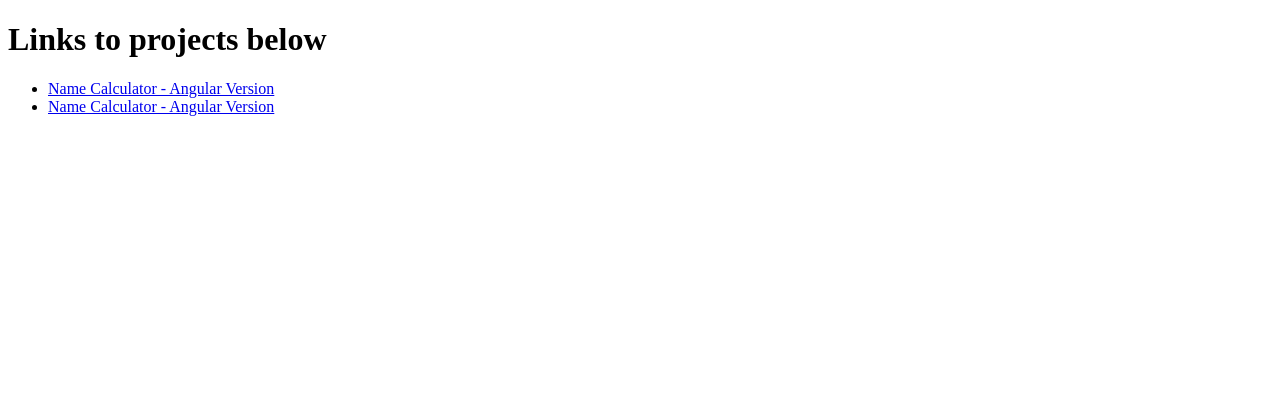
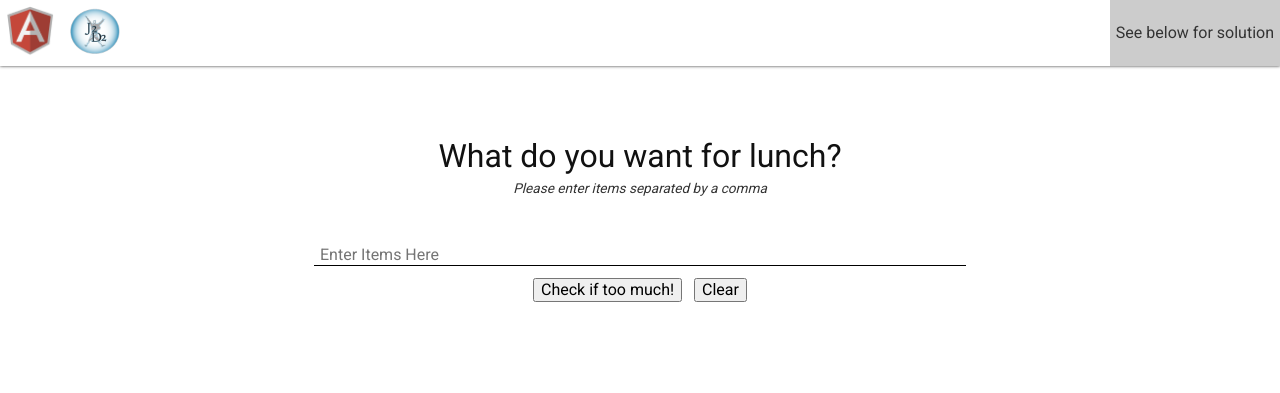
Before and after one commit to J2D2Development/coursera-angular, a website: page index.html in a window 1280 px wide. Drawn offline with nearby package versions, Linux system fonts and the light colour scheme.

Commit message:
First pass- assignment one

```diff
--- a/app.js
+++ b/app.js
@@ -2,7 +2,29 @@
     'use strict';
 
     angular.module('myApp', [])
-        .controller('MainController', function($scope) {
-            $scope.name = "Joseph";
-        });
+        .controller('LunchCheckController', LunchCheckController);
+
+        LunchCheckController.$inject = ['$scope'];
+
+        function LunchCheckController($scope) {
+            $scope.lunchItems = '';
+            $scope.message = '';
+
+            $scope.checkLunchItems = function() {
+                var trimmed = $scope.lunchItems.trim();
+
+                if(trimmed.length === 0) {
+                    $scope.message = 'Please enter data first.';
+                } else if(trimmed.split(',').length <= 3) {
+                    $scope.message = 'Enjoy!';
+                } else {
+                    $scope.message = 'Too much!';
+                }
+            }
+
+            $scope.clearLunchItems = function() {
+                $scope.lunchItems = '';
+                $scope.message = '';
+            }
+        }
 })();
--- a/index.html
+++ b/index.html
@@ -1,23 +1,33 @@
 <!DOCTYPE html>
 <html ng-app="myApp">
 <head>
-    <title>Angular | Coursera</title>
+    <title>Angular - Coursera | Module 1</title>
+    <link rel="stylesheet" type="text/css" href="https://cdnjs.cloudflare.com/ajax/libs/normalize/4.2.0/normalize.min.css">
+    <link rel="stylesheet" type="text/css" href="/static/css/main.css">
+    <link href="https://fonts.googleapis.com/css?family=Roboto" rel="stylesheet">
 </head>
 <body>
-    <h1>Links to projects below</h1>
-    <div ng-controller="MainController">
+    <nav>
+        <div class="logo">
+            <img src="static/img/AngularJS-Shield-small.png" alt="Angular Shield" />
+            <img src="static/img/j2d2MainLogo.png" alt="J2D2" />
+        </div>
         <ul>
-            <li>
-                <a href="/NameCalcVanilla/indexNameCalc01.html">
-                    Name Calculator - Angular Version
-                </a>
-            </li>
-            <li>
-                <a href="/NameCalcAngular/indexNameCalcAng01.html">
-                    Name Calculator - Angular Version
-                </a>
-            </li>
+            <li>See below for solution</li>
         </ul>
+    </nav>
+
+    <div class="main" ng-controller="LunchCheckController">
+        <h1>What do you want for lunch?</h1>
+        <div class="subhead">Please enter items separated by a comma</div>
+        <input type="text" ng-model="lunchItems" placeholder="Enter Items Here" autofocus>
+        <div class="input-wrapper">
+            <input type="button" value="Check if too much!" ng-click="checkLunchItems()" />
+            <input type="button" value="Clear" ng-click="clearLunchItems()" />
+        </div>
+        <div class="result-wrapper">
+            {{message}}
+        </div>
     </div>
 
     <script type="text/javascript" src="https://code.angularjs.org/1.5.8/angular.min.js"></script>
--- /dev/null
+++ b/static/css/main.css
@@ -0,0 +1,69 @@
+body {
+    font-family: 'Roboto', sans-serif;
+    color: #333;
+}
+nav {
+    width: 100%;
+    box-shadow: 0 0 3px 0 #333;
+    display: flex;
+    justify-content: space-between;
+}
+.logo {
+
+}
+.logo img {
+    padding: 6px;
+    height: 50px;
+}
+nav ul {
+    display: flex;
+    list-style-type: none;
+    margin: 0;
+    padding: 0;
+}
+nav li {
+    display: flex;
+    justify-content: center;
+    align-items: center;
+    background-color: #ccc;
+    padding: 6px;
+    margin-left: 6px;
+}
+.main {
+    margin-top: 50px;
+    display: flex;
+    flex-direction: column;
+    align-items: center;
+}
+.main h1 {
+    font-weight: normal;
+    margin-bottom: 6px;
+    color: #111;
+}
+.subhead {
+    font-size: 0.85em;
+    font-style: italic;
+    margin-bottom: 50px;
+}
+.main input[type="text"] {
+    padding: 0 6px 0 6px;
+    border: 0;
+    border-bottom: 1px solid #000;
+    margin-bottom: 6px;
+    min-width: 50%;
+}
+.main input[type="text"]:focus {
+    outline: 0;
+}
+.input-wrapper {
+    display: flex;
+    flex-direction: row;
+}
+.input-wrapper input {
+    margin: 6px;
+}
+.result-wrapper {
+    margin-top: 50px;
+    padding: 16px;
+    font-size: 2em;
+}
```
Also changed, not shown: static/img/AngularJS-Shield-large.png (added), static/img/AngularJS-Shield-small.png (added), static/img/j2d2MainLogo.png (added).
